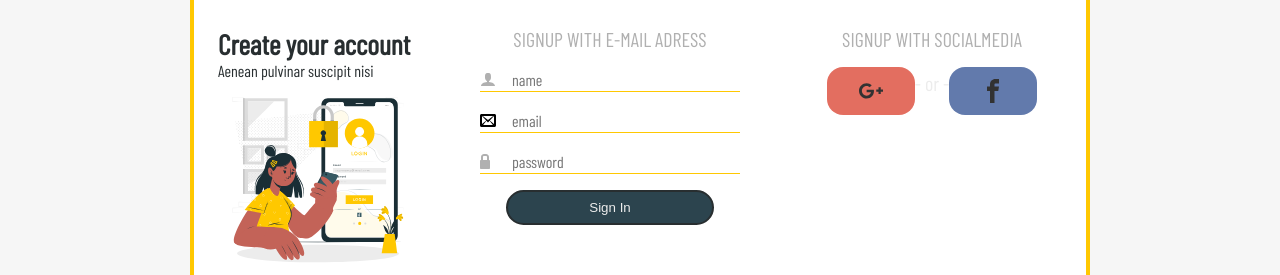
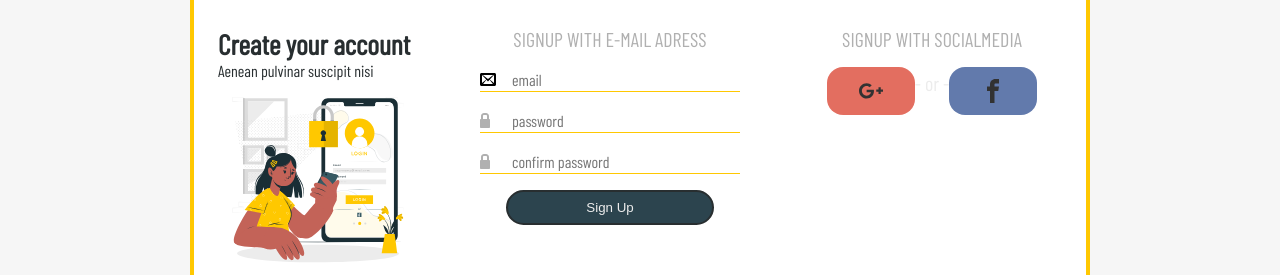
Before and after one commit to monika1127/PlannerApp, a React (Create React App) app: page /signup in a window 1280 px wide. Shown: the part 223-498 px from the top of the page. Built offline with nearby package versions, Linux system fonts and the light colour scheme; no server answers.

Commit message:
firebase: logout and delete account added

```diff
--- a/src/Auth/auth.js
+++ b/src/Auth/auth.js
@@ -28,11 +28,27 @@ function AuthProvider(props) {
         setCurrentUser(currentUser);
         redirect();
       })
-      .catch((error) => setAlert(error.message));
+      .catch((error) => console.log({ error }) || setAlert(error.message));
+
+  const logoutUser = () =>
+    firebase
+      .auth()
+      .signOut()
+      .then(() => {
+        setCurrentUser(null);
+      });
+
+  const deleteUser = () =>
+    firebase
+      .auth()
+      .currentUser.delete()
+      .then(() => {
+        setCurrentUser(null);
+      });
 
   return (
     <AuthContext.Provider
-      value={{ currentUser, createUser, loginUser }}
+      value={{ currentUser, createUser, loginUser, logoutUser, deleteUser }}
       {...props}
     />
   );
--- a/src/Components/NavigationPanel.js
+++ b/src/Components/NavigationPanel.js
@@ -1,7 +1,6 @@
 import React, { useState } from 'react';
-import { NavLink, Link } from 'react-router-dom';
-import { connect } from 'react-redux';
-import { logout } from '../redux/user/actions';
+import { NavLink } from 'react-router-dom';
+import { useAuthUser } from '../Auth/auth';
 
 import { ReactComponent as HomeIcon } from '../assets/icons/home.svg';
 import { ReactComponent as StatisticIcon } from '../assets/icons/stats-dots.svg';
@@ -45,7 +44,8 @@ const icons = [
   },
 ];
 
-const NavigationPanel = ({ logout }, props) => {
+const NavigationPanel = ({ history }) => {
+  const { logoutUser } = useAuthUser();
   const [isExpanded, setExpanded] = useState(false);
 
   return (
@@ -72,11 +72,11 @@ const NavigationPanel = ({ logout }, props) => {
           </NavLink>
         ))}
       </div>
-      <Link to="/" onClick={() => logout()} className="navigation-panel__icon">
+      <div onClick={() => logoutUser()} className="navigation-panel__icon">
         <ExitIcon />
-      </Link>
+      </div>
     </div>
   );
 };
 
-export default connect(null, { logout })(NavigationPanel);
+export default NavigationPanel;
--- a/src/Components/Settings.js
+++ b/src/Components/Settings.js
@@ -1,7 +1,7 @@
 /* eslint-disable default-case */
 import React, { Fragment, useState } from 'react';
 import { connect } from 'react-redux';
-
+import { useAuthUser } from '../Auth/auth';
 import { userSelector } from '../redux/user/selectors';
 import { deleteAccount } from '../redux/user/actions';
 import { ReactComponent as MailIcon } from '../assets/icons/envelop.svg';
@@ -12,18 +12,12 @@ import UserEmailUpdateForm from './Form/UserEmailUpdateForm';
 import DeleteAlert from './DeleteAlert';
 
 const Settings = (props) => {
+  const { deleteUser } = useAuthUser();
   const {
     user: { user },
-    deleteAccount,
-    history,
   } = props;
 
   const [openedSection, setOpenedSection] = useState(null);
-
-  const deleteUser = () => {
-    deleteAccount(user.id);
-    history.push('/');
-  };
 
   return (
     <div className="settings__container">
--- a/src/Pages/FrontPage.js/LogIn.js
+++ b/src/Pages/FrontPage.js/LogIn.js
@@ -18,7 +18,6 @@ const LogIn = (props) => {
     email: 'The value must comply with the email format',
     password:
       "The password has to be secure. Be sure it contains at least: 1 number, 1 letter, 1 capital letter, 1 symbol, is between 6 and 30 characters long and doesn't contain whitespaces.",
-    required: 'The field is mandatory.',
   };
 
   const [alert, setAlert] = useState('');
@@ -29,8 +28,8 @@ const LogIn = (props) => {
       password: '',
     },
     validationSchema: Yup.object({
-      email: Yup.string().email(errMsg.email).max(70).required(errMsg.required),
-      password: Yup.string().required(errMsg.required),
+      email: Yup.string().email(errMsg.email).max(70).required(),
+      password: Yup.string().required(),
     }),
     onSubmit: (values) => {
       loginUser(values, setAlert, () => history.push('/dashboard'));
@@ -65,7 +64,7 @@ const LogIn = (props) => {
           <div className="submit__button">
             {alert && <div className="submit__alert">{alert}</div>}
             <Button size="full" color="primary" type="submit">
-              Log In
+              Login
             </Button>
           </div>
         </form>
--- a/src/Pages/FrontPage.js/SignUp.js
+++ b/src/Pages/FrontPage.js/SignUp.js
@@ -2,7 +2,6 @@ import React, { useState } from 'react';
 import { useFormik } from 'formik';
 import { ReactComponent as MailIcon } from '../../assets/icons/envelop.svg';
 import { ReactComponent as PasswordIcon } from '../../assets/icons/lock.svg';
-import { ReactComponent as UserIcon } from '../../assets/icons/user.svg';
 import Input from '../../Components/Form/Input';
 import Layout from '../../Components/Layout';
 import Button from '../../Components/Button';
@@ -15,49 +14,38 @@ const SignUn = ({ history }) => {
   const { createUser } = useAuthUser();
 
   const errMsg = {
-    name:
-      'The value must contain only alphanumeric characters and be maximum 15 characters long',
-    email: 'he value must comply with the email format',
+    email: 'The value must comply with the email format',
     password:
       "The password has to be secure. Be sure it contains at least: 1 number, 1 letter, 1 capital letter, 1 symbol, is between 6 and 30 characters long and doesn't contain whitespaces.",
-    required: 'The field is mandatory.',
   };
 
   const formik = useFormik({
     initialValues: {
-      name: '',
       email: '',
       password: '',
+      passwordConfirmation: '',
     },
     validationSchema: Yup.object({
-      name: Yup.string().max(20, errMsg.name).required(errMsg.required),
-
-      email: Yup.string().email(errMsg.email).max(70).required(errMsg.required),
+      email: Yup.string().email(errMsg.email).max(70).required(),
       password: Yup.string()
         .matches(
           /^.*(?=.{6,30})((?=.*[!@#$%^&*()\-_=+{};:,<.>]){1})(?=.*\d)((?=.*[a-z]){1})((?=.*[A-Z]){1}).*$/,
           errMsg.password,
         )
-        .required(errMsg.required),
+        .required(),
+      passwordConfirmation: Yup.string()
+        .oneOf([Yup.ref('password'), null], 'Passwords not match')
+        .required(),
     }),
-    onSubmit: (values) =>
-      createUser(values, setAlert, () => history.push('/dashboard')),
+    onSubmit: (values) => {
+      const newUser = { email: values.email, password: values.password };
+      createUser(newUser, setAlert, () => history.push('/dashboard'));
+    },
   });
   return (
     <Layout logoStatus="off">
       <UserRegistrationForm type="signup">
         <form className="signin__form" onSubmit={formik.handleSubmit}>
-          <Input
-            icon={<UserIcon width={16} height={16} />}
-            title="name"
-            type="text"
-            formikData={formik.getFieldProps('name')}
-            error={
-              formik.touched.name && formik.errors.name
-                ? formik.errors.name
-                : null
-            }
-          />
           <Input
             icon={<MailIcon width={16} height={16} />}
             title="email"
@@ -80,10 +68,22 @@ const SignUn = ({ history }) => {
                 : null
             }
           />
+          <Input
+            icon={<PasswordIcon width={16} height={16} />}
+            title="confirm password"
+            type="password"
+            formikData={formik.getFieldProps('passwordConfirmation')}
+            error={
+              formik.touched.passwordConfirmation &&
+              formik.errors.passwordConfirmation
+                ? formik.errors.passwordConfirmation
+                : null
+            }
+          />
           <div className="submit__button">
             {alert && <div className="submit__alert">{alert}</div>}
             <Button size="full" color="primary" type="submit">
-              Sign In
+              Sign Up
             </Button>
           </div>
         </form>
--- a/src/firebaseConfig.js
+++ b/src/firebaseConfig.js
@@ -8,7 +8,7 @@ const firebaseConfig = {
   projectId: 'planner-7aa54',
   storageBucket: 'planner-7aa54.appspot.com',
   messagingSenderId: '205336116197',
-  appId: '1:205336116197:web:1ec3f8fcf73d474ee2cd0c',
+  appId: '1:205336116197:web:041463d830b6b3e1e2cd0c',
 };
 
 export default firebase.initializeApp(firebaseConfig);
```
